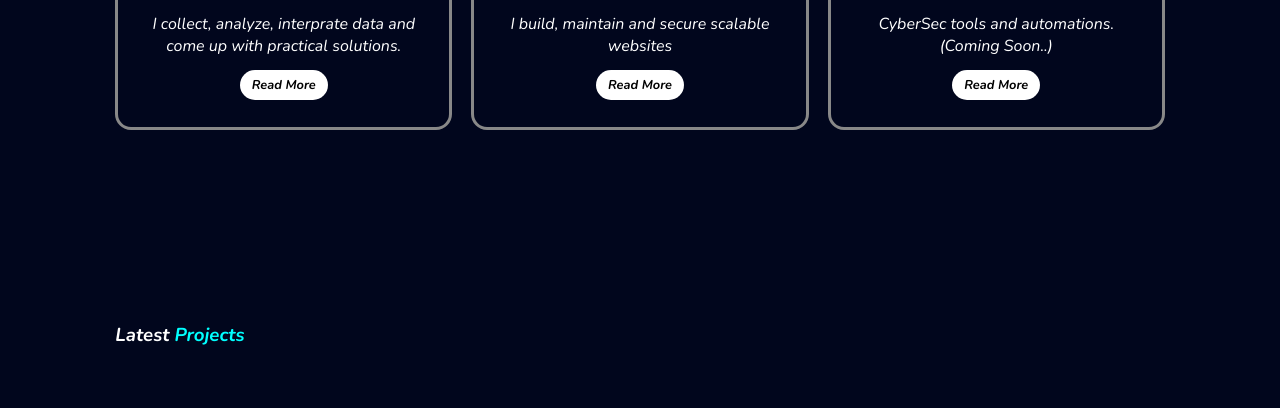
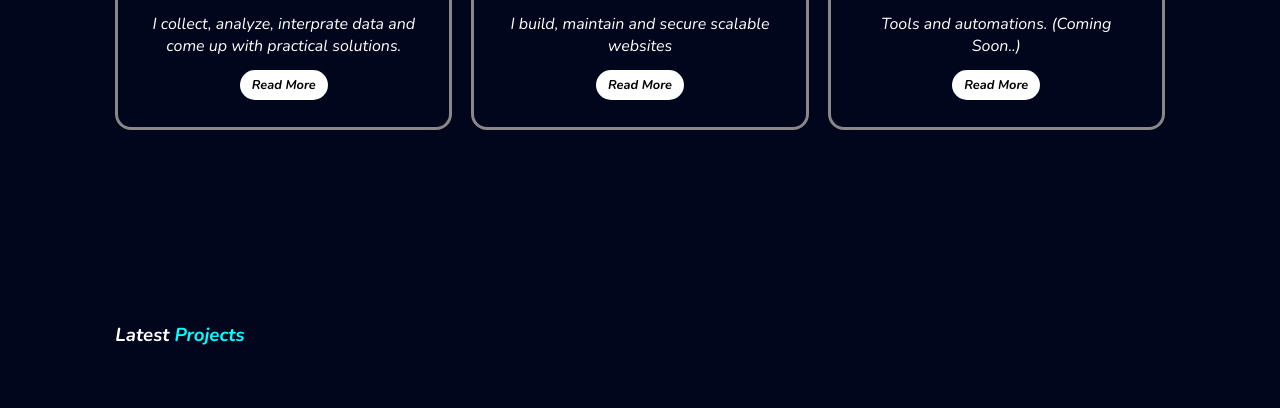
Before and after one commit to itsbonface/portfolio, a plain HTML site: page index.html in a window 1280 px wide. Shown: the part 1512-1920 px from the top of the page. Drawn offline with nearby package versions, Linux system fonts and the light colour scheme.

Commit message:
Update index.html

```diff
--- a/index.html
+++ b/index.html
@@ -94,7 +94,7 @@
             <div class="services-box">
                 <i class="fa-brands fa-python"></i>
                 <h3>Tools</h3>
-                <p>CyberSec tools and automations. (Coming Soon..)
+                <p>Tools and automations. (Coming Soon..)
                 </p>
                 <a class="btn" href="#">Read More</a>
             </div>
@@ -158,7 +158,7 @@
                 <img src="assets/img/tools.jpg" alt="">
                 <div class="portfolio-layer">
                     <h3>Tools</h3>
-                    <p>CyberSec tools and automations. (Coming Soon..)</p>
+                    <p>Tools and automations. (Coming Soon..)</p>
                     <a href="https://github.com/itsbonface/CyberSec"><i class="fa-solid fa-up-right-from-square"></i></a>
                 </div>
             </div>
```
